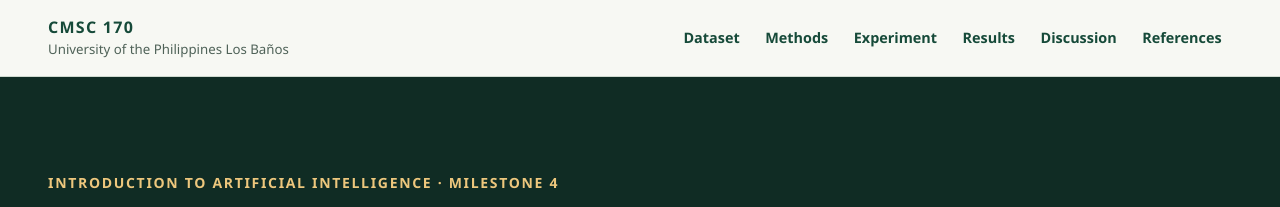
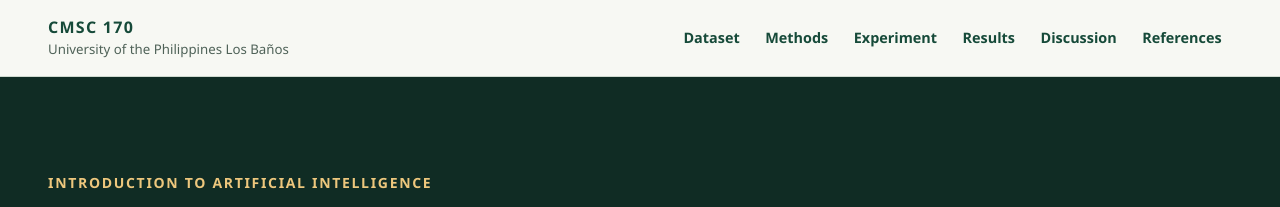
Before and after one commit to scxcaz/cmsc-170-ai-project, a plain HTML site: page docs/index.html in a window 1280 px wide. Shown: the top 207 px of the page. Drawn offline with Linux system fonts and the light colour scheme.

Commit message:
removed milestone label from project page

```diff
--- a/docs/index.html
+++ b/docs/index.html
@@ -26,7 +26,7 @@
     <section class="hero" id="top" aria-labelledby="title">
       <div class="wrap hero-grid">
         <div class="hero-main">
-          <p class="eyebrow">Introduction to Artificial Intelligence · Milestone 4</p>
+          <p class="eyebrow">Introduction to Artificial Intelligence</p>
           <h1 id="title">Predicting Philippine<br class="desktop-break"> Infrastructure<br class="desktop-break"> Project Budgets</h1>
           <p class="hero-copy">Comparing Linear Regression, Decision Tree, and Random Forest using DPWH infrastructure data.</p>
           <div class="actions">
```
